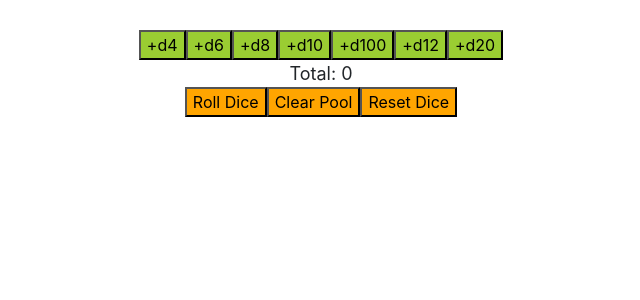
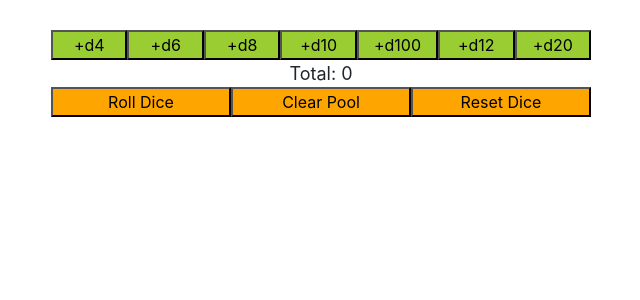
Before and after one commit to rileyjohngibbs/react-roller, a React (Create React App) app: page / in a window 1280 px wide. Shown: the top 300 px of the page, without its empty margins (319-959 px from the left). Built offline with nearby package versions, Linux system fonts and the light colour scheme.

Commit message:
Added styling with Bootstrap

```diff
--- a/src/App.css
+++ b/src/App.css
@@ -28,14 +28,16 @@ button {
 }
 
 .die {
-  float: left;
+  margin: 5px 0;
+  background-color: #EEE;
+  border: 1px solid white;
+  padding: 0;
 }
 
 .die button {
-  margin: 3px;
   background-color: lightblue;
   padding: 5px;
-  width: 3em;
+  width: 100%;
 }
 
 .die-label {
@@ -45,12 +47,8 @@ button {
 .die-remove button {
   font-size: small;
   padding: 5px;
-  width: auto;
+  width: 100%;
   background-color: pink;
-}
-
-#dicepool {
-  padding: 10px;
 }
 
 #total-display {
--- a/src/App.js
+++ b/src/App.js
@@ -29,7 +29,7 @@ class App extends Component {
 
   renderDie(key) {
     return (
-      <div key={key} className="die">
+      <div key={key} className="die col-2">
         <button onClick={() => this.rollDie(key)}>
           {this.state.dice[key].value}
         </button>
@@ -51,36 +51,38 @@ class App extends Component {
 
   render() {
     return (
-      <div className="App">
-        <div id="adders">
+      <div className="App container">
+        <div id="adders" className="row">
           {[4, 6, 8, 10, 100, 12, 20].map((faces, key) => {
             return (
-              <button key={key} onClick={() => {this.addDie(faces);}}>
+              <button className="col" key={key} onClick={() => {this.addDie(faces);}}>
                 +d{faces}
               </button>
             )
           })}
         </div>
         <div id="controllers">
-          <div id="total-display">
-            Total: {this.calcSum()}
+          <div id="total-display" className="row">
+            <div className="col">
+              Total: {this.calcSum()}
+            </div>
           </div>
-          <div>
-            <button onClick={() => {
+          <div className="row">
+            <button className="col" onClick={() => {
                 this.state.dice.forEach((_, key) => {
                   this.rollDie(key);
                 });
               }}>
               Roll Dice
             </button>
-            <button onClick={() => {
+            <button className="col" onClick={() => {
                 while (this.state.dice.length) {
                   this.removeDie(0);
                 }
               }}>
               Clear Pool
             </button>
-            <button onClick={() => {
+            <button className="col" onClick={() => {
                 const dice = this.state.dice;
                 dice.forEach((d) => {d.value = 0});
                 this.setState({dice});
@@ -89,7 +91,7 @@ class App extends Component {
             </button>
           </div>
         </div>
-        <div id="dicepool">
+        <div id="dicepool" className="row">
           {this.state.dice.map((_, key) => {
             return this.renderDie(key);
           })}
```
